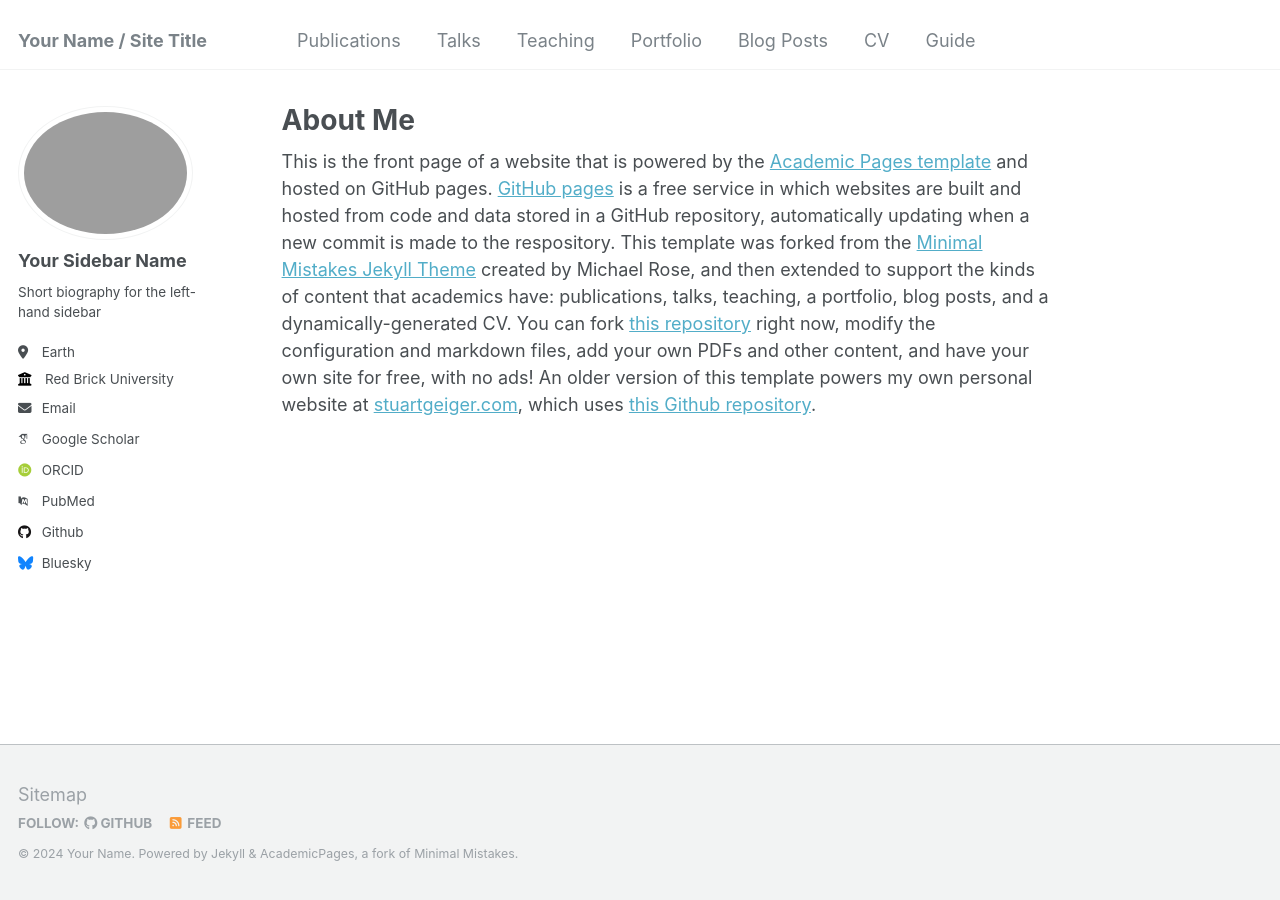
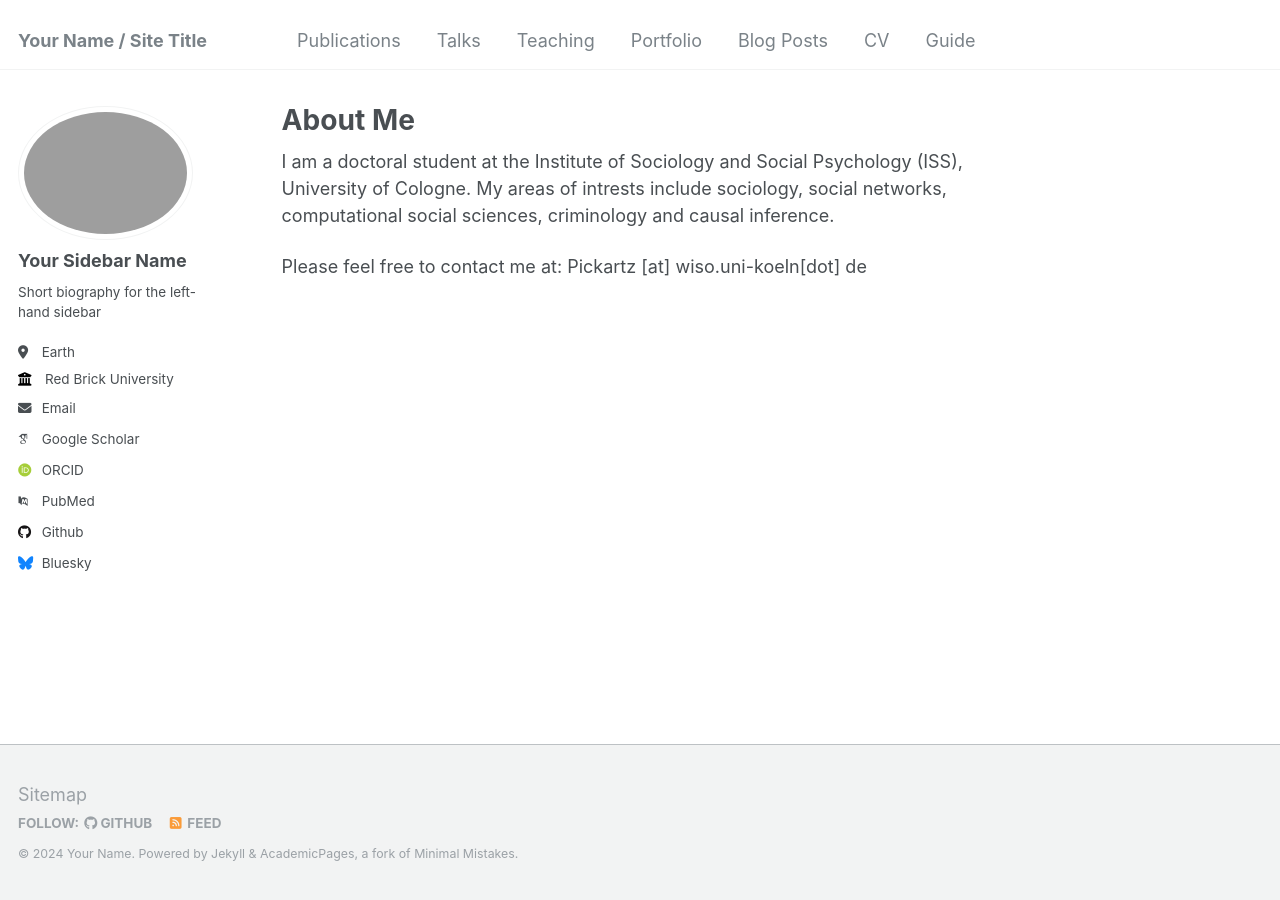
Before and after one commit to maxpi99/maxpi99.github.io, a Jekyll site: the page built from _pages/about.md, in a window 1280 px wide. Built offline with Jekyll 4.4.1, drawn with Linux system fonts in a browser that asks for light colours; some web fonts are replaced.

Commit message:
Update about.md

```diff
--- a/_pages/about.md
+++ b/_pages/about.md
@@ -7,4 +7,7 @@ redirect_from:
   - /about.html
 ---
 
-This is the front page of a website that is powered by the [Academic Pages template](https://github.com/academicpages/academicpages.github.io) and hosted on GitHub pages. [GitHub pages](https://pages.github.com) is a free service in which websites are built and hosted from code and data stored in a GitHub repository, automatically updating when a new commit is made to the respository. This template was forked from the [Minimal Mistakes Jekyll Theme](https://mmistakes.github.io/minimal-mistakes/) created by Michael Rose, and then extended to support the kinds of content that academics have: publications, talks, teaching, a portfolio, blog posts, and a dynamically-generated CV. You can fork [this repository](https://github.com/academicpages/academicpages.github.io) right now, modify the configuration and markdown files, add your own PDFs and other content, and have your own site for free, with no ads! An older version of this template powers my own personal website at [stuartgeiger.com](http://stuartgeiger.com), which uses [this Github repository](https://github.com/staeiou/staeiou.github.io).
+I am a doctoral student at the Institute of Sociology and Social Psychology (ISS), University of Cologne.
+My areas of intrests include sociology, social networks, computational social sciences, criminology and causal inference.
+
+Please feel free to contact me at: Pickartz [at] wiso.uni-koeln[dot] de
```
